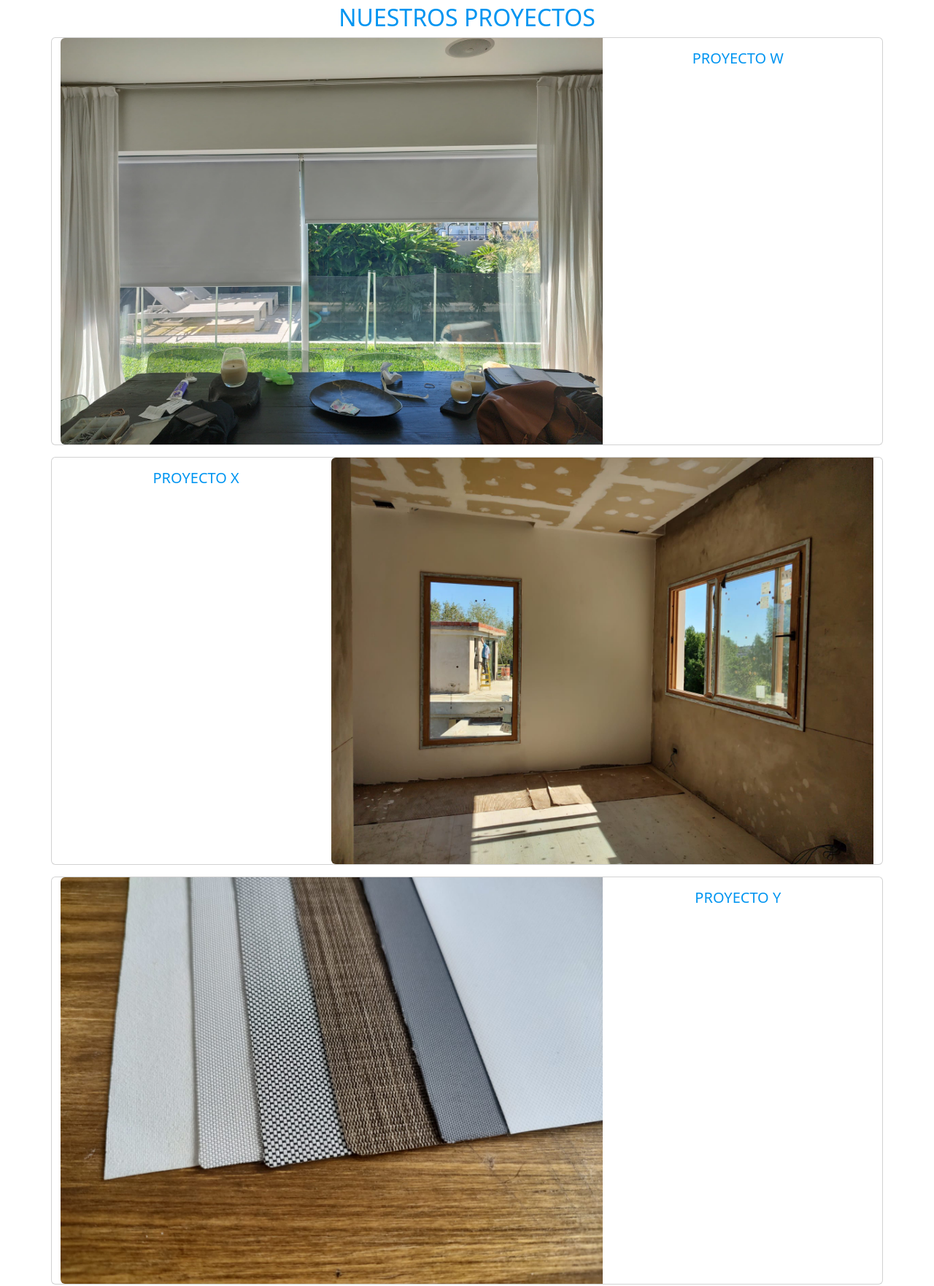
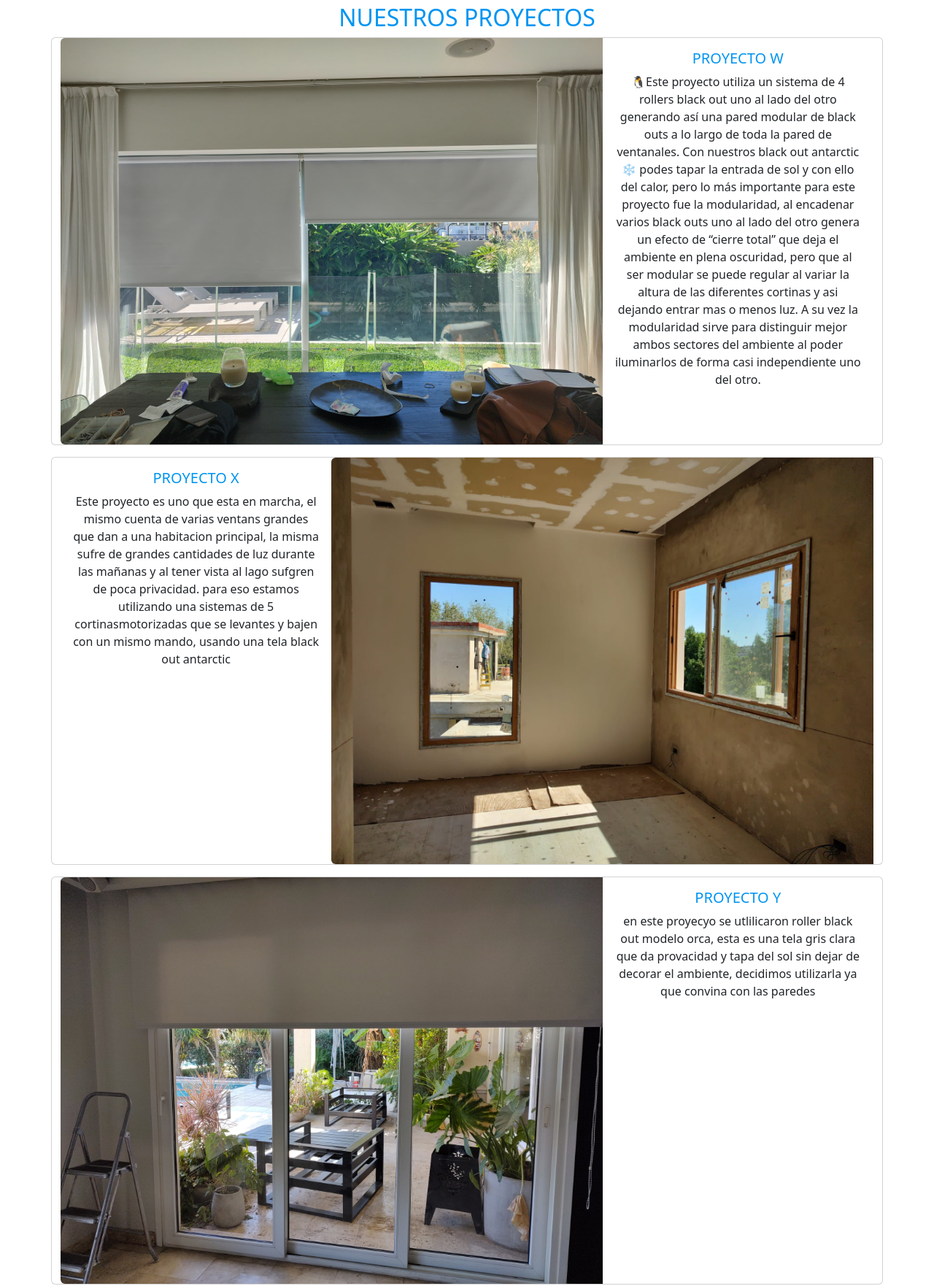
Before and after one commit to mattgauu/ProyectofinalMateoGaunaTesta, a website: page paginas/proyectos.html in a window 1280 px wide. Shown: the part 71-1833 px from the top of the page at 73% size. Drawn offline with nearby package versions, Linux system fonts and the light colour scheme.

Commit message:
completado de paginas

```diff
--- a/paginas/proyectos.html
+++ b/paginas/proyectos.html
@@ -50,7 +50,11 @@
                         <div class="col-md-4">
                             <div class="card-body">
                                 <h5 class="card-title titulo">PROYECTO W</h5>
-                                <p class="card-text"></p>
+                                <p class="card-text">🐧Este proyecto utiliza un sistema de 4 rollers black out uno al lado del otro generando así una pared modular de black outs a lo largo de toda la pared de ventanales.
+
+                                    Con nuestros black out antarctic ❄️ podes tapar la entrada de sol y con ello del calor, pero lo más importante para este proyecto fue la modularidad, al encadenar varios black outs uno al lado del otro genera un efecto de “cierre total” que deja el ambiente en plena oscuridad, pero que al ser modular se puede regular al variar la altura de las diferentes cortinas y asi dejando entrar mas o menos luz.
+
+                                    A su vez la modularidad sirve para distinguir mejor ambos sectores del ambiente al poder iluminarlos de forma casi independiente uno del otro.</p>
                             </div>
                         </div>
                         </div>
@@ -60,7 +64,7 @@
                         <div class="col-md-4">
                             <div class="card-body">
                             <h5 class="card-title titulo">PROYECTO X</h5>
-                            <p class="card-text"></p>
+                            <p class="card-text"> Este proyecto es uno que esta en marcha, el mismo cuenta de varias ventans grandes que dan a una habitacion principal, la misma sufre de grandes cantidades de luz durante las mañanas y al tener vista al lago sufgren de poca privacidad. para eso estamos utilizando una sistemas de 5 cortinasmotorizadas que se levantes y bajen con un mismo mando, usando una tela black out antarctic</p>
                         </div>
                     </div>
                     <div class="col-md-8">
@@ -76,12 +80,12 @@
                 <div class="card mb-3">
                     <div class="row g-0">
                         <div class="col-md-8">
-                            <img src="../assets/ddd.jpg" class="img-fluid rounded-start" alt=" en esta imagen podemos ver diferentes tipos de telas que ofrecemos.">
+                            <img src="../assets/WhatsApp Image 2024-06-09 at 10.46.44.jpeg" class="img-fluid rounded-start" alt=" en esta imagen podemos ver un ventanal de 3 hojas, de fondo observamos mesas y sillas de estar en el jardín. El ventanal tiene una roller blanca.">
                         </div>
                         <div class="col-md-4">
                             <div class="card-body">
                             <h5 class="card-title titulo">PROYECTO Y</h5>
-                            <p class="card-text"></p>
+                            <p class="card-text"> en este proyecyo se utlilicaron roller black out modelo orca, esta es una tela gris clara que da provacidad y tapa del sol sin dejar de decorar el ambiente, decidimos utilizarla ya que convina con las paredes</p>
                             </div>
                         </div>
                         </div>
@@ -91,7 +95,7 @@
                         <div class="col-md-4">
                             <div class="card-body">
                             <h5 class="card-title titulo">PROYECTO Z</h5>
-                            <p class="card-text"></p>
+                            <p class="card-text">Este proyecto es uno que esta en marcha, el mismo cuenta de varias ventans grandes que dan a una habitacion principal, la misma sufre de grandes cantidades de luz durante las mañanas y al tener vista al lago sufgren de poca privacidad. para eso estamos utilizando una sistemas de 5 cortinasmotorizadas que se levantes y bajen con un mismo mando, usando una tela black out antarctic</p>
                         </div>
                     </div>
                     <div class="col-md-8">
```
Also changed, not shown: paginas/galeria.html (+1 -1 lines), paginas/servicios.html (+4 -4 lines).
